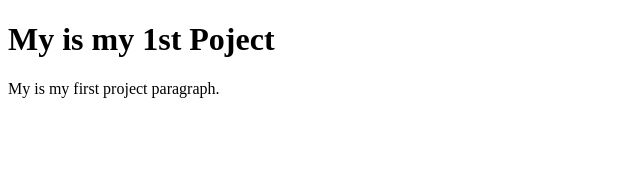
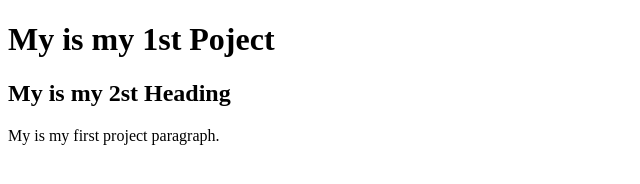
Before and after one commit to s-gajula/subbu-quiz, a plain HTML site: page index.html in a window 1280 px wide. Shown: the whole page, without its empty margins (0-640 px from the left). Drawn offline with Linux system fonts and the light colour scheme.

```diff
--- a/index.html
+++ b/index.html
@@ -3,6 +3,7 @@
 <body>
 
 <h1>My is my 1st Poject</h1>
+<h2>My is my 2st Heading</h2>
 <p>My is my first project paragraph.</p>
 
 </body>
```
Also changed, not shown: footer.html (added), header.html (added).
